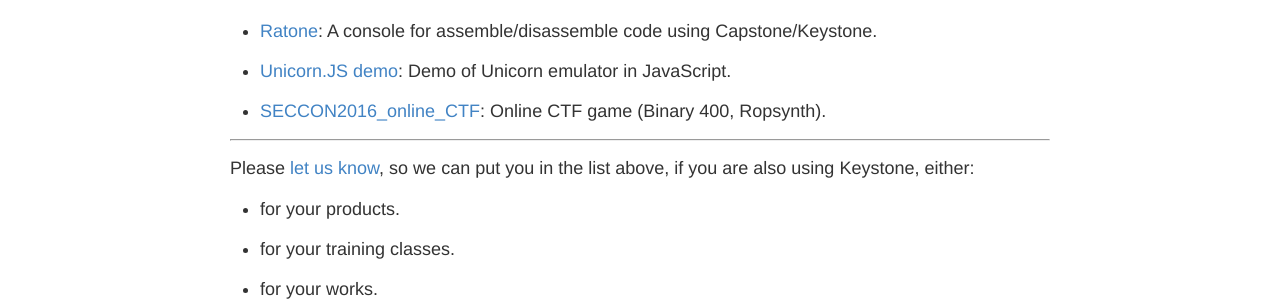
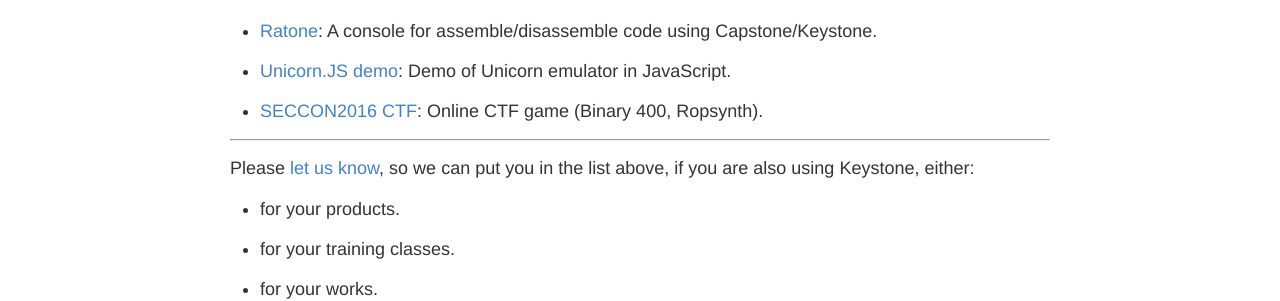
Before and after one commit to keystone-engine/keystone-engine.github.io, a Jekyll site: the page built from showcase.md, in a window 1280 px wide. Shown: the part 1711-2012 px from the top of the page. Built offline with Jekyll 4.4.1, drawn with Linux system fonts in a browser that asks for light colours.

Commit message:
showcase

```diff
--- a/showcase.md
+++ b/showcase.md
@@ -80,7 +80,7 @@
 
 - [Unicorn.JS demo](https://alexaltea.github.io/unicorn.js/index.html): Demo of Unicorn emulator in JavaScript.
 
-- [SECCON2016_online_CTF](https://github.com/SECCON/SECCON2016_online_CTF): Online CTF game (Binary 400, Ropsynth).
+- [SECCON2016 CTF](https://github.com/SECCON/SECCON2016_online_CTF): Online CTF game (Binary 400, Ropsynth).
 
 ---
 
```
